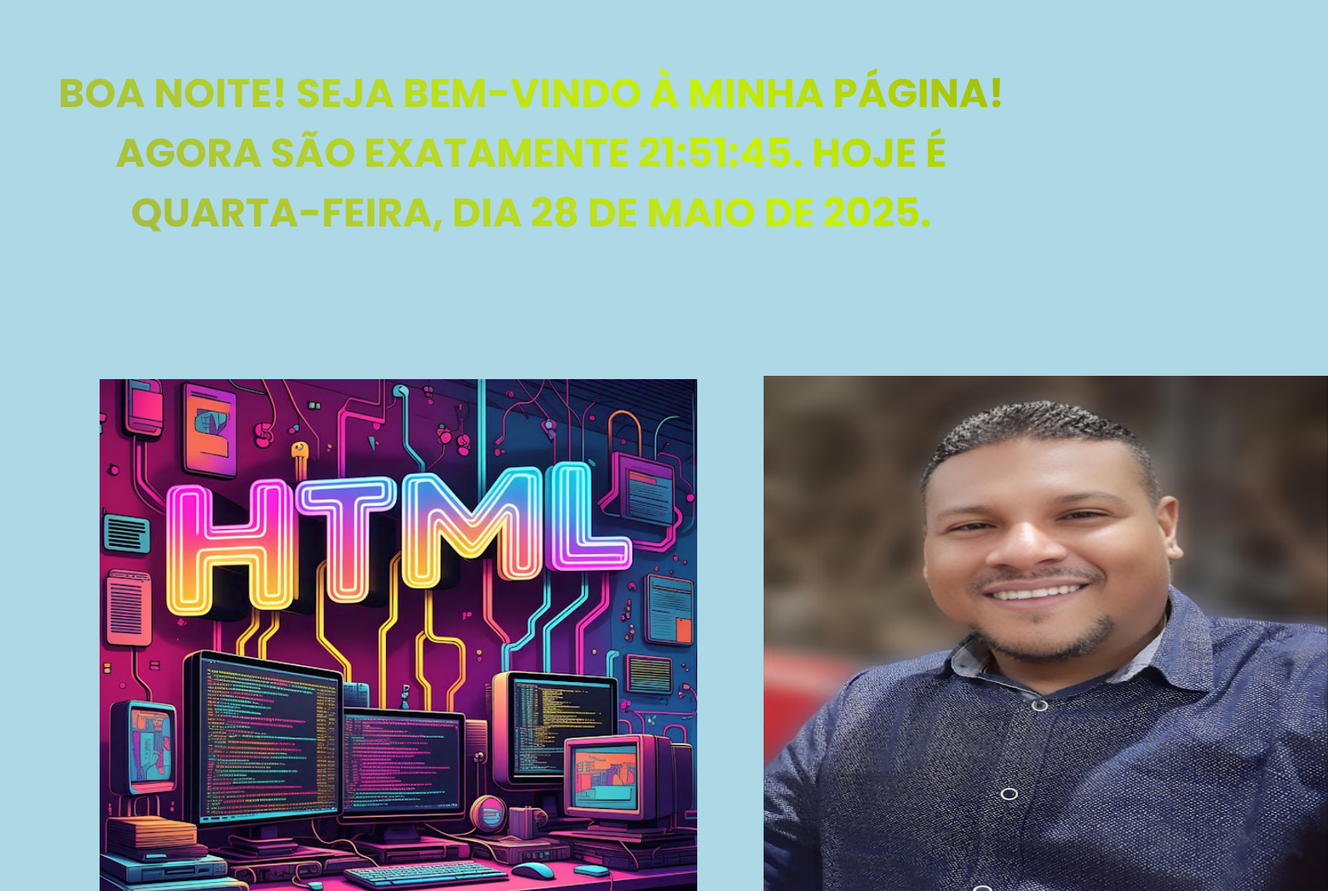
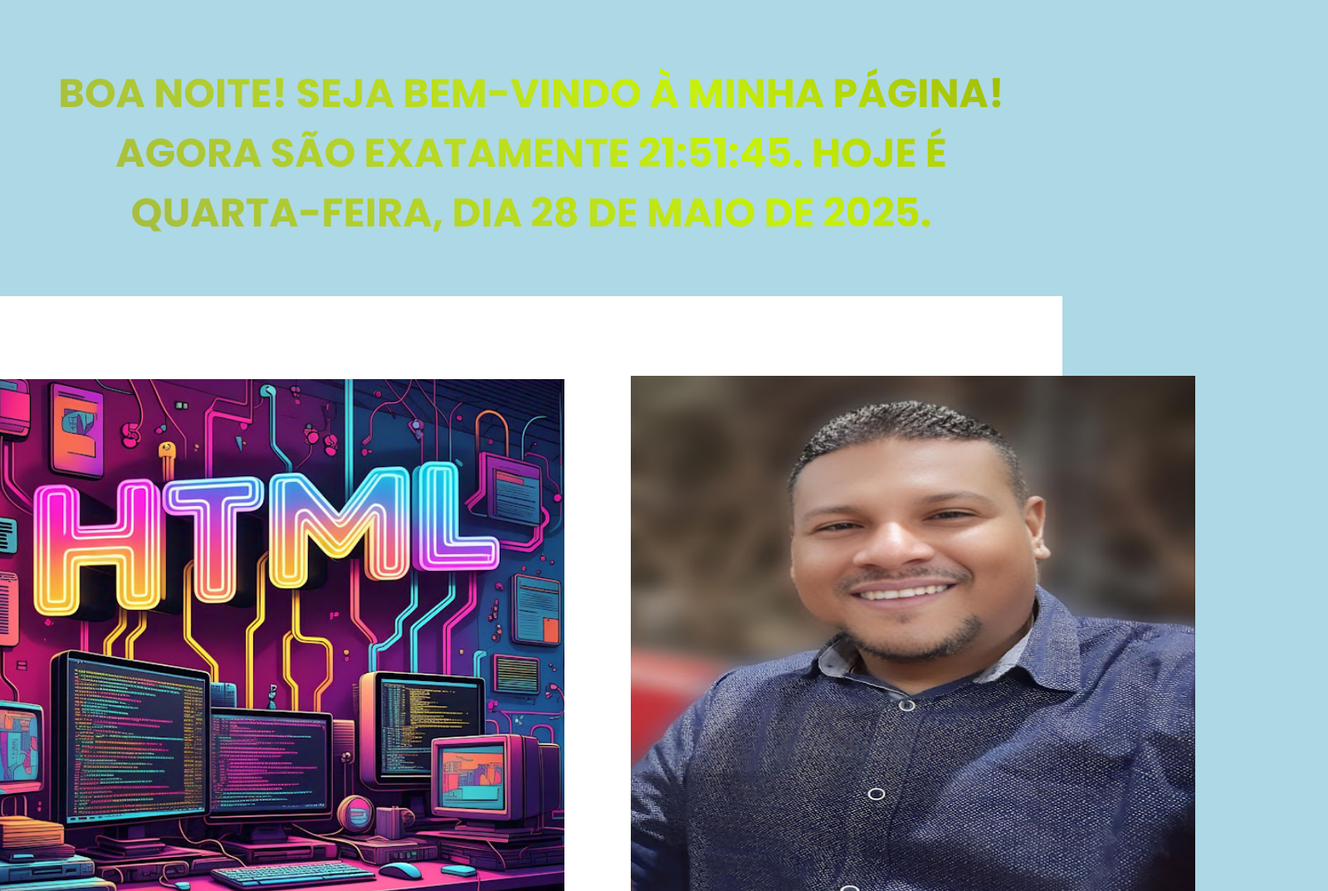
Before and after one commit to EdvaldoNext/edvaldonext.github.io, a plain HTML site: page index.html in a window 1280 px wide. Shown: the part 226-1300 px from the top of the page at 83% size, 1600 px wide, since content can reach past the window. Drawn offline with Linux system fonts and the light colour scheme.

Commit message:
Update stily.css

```diff
--- a/stily.css
+++ b/stily.css
@@ -89,8 +89,17 @@ header {
 }
 
 main {
-  margin: 0;
-  padding: 0;
+      margin: 0;
+      padding: 0;
+    width: 100vw ;
+    height: 100vh;
+    display: flex;
+    justify-content: center;
+    align-items: center;
+    background-color: white;
+     flex-flow: column;
+     height: auto;
+
 
 }
 
```
